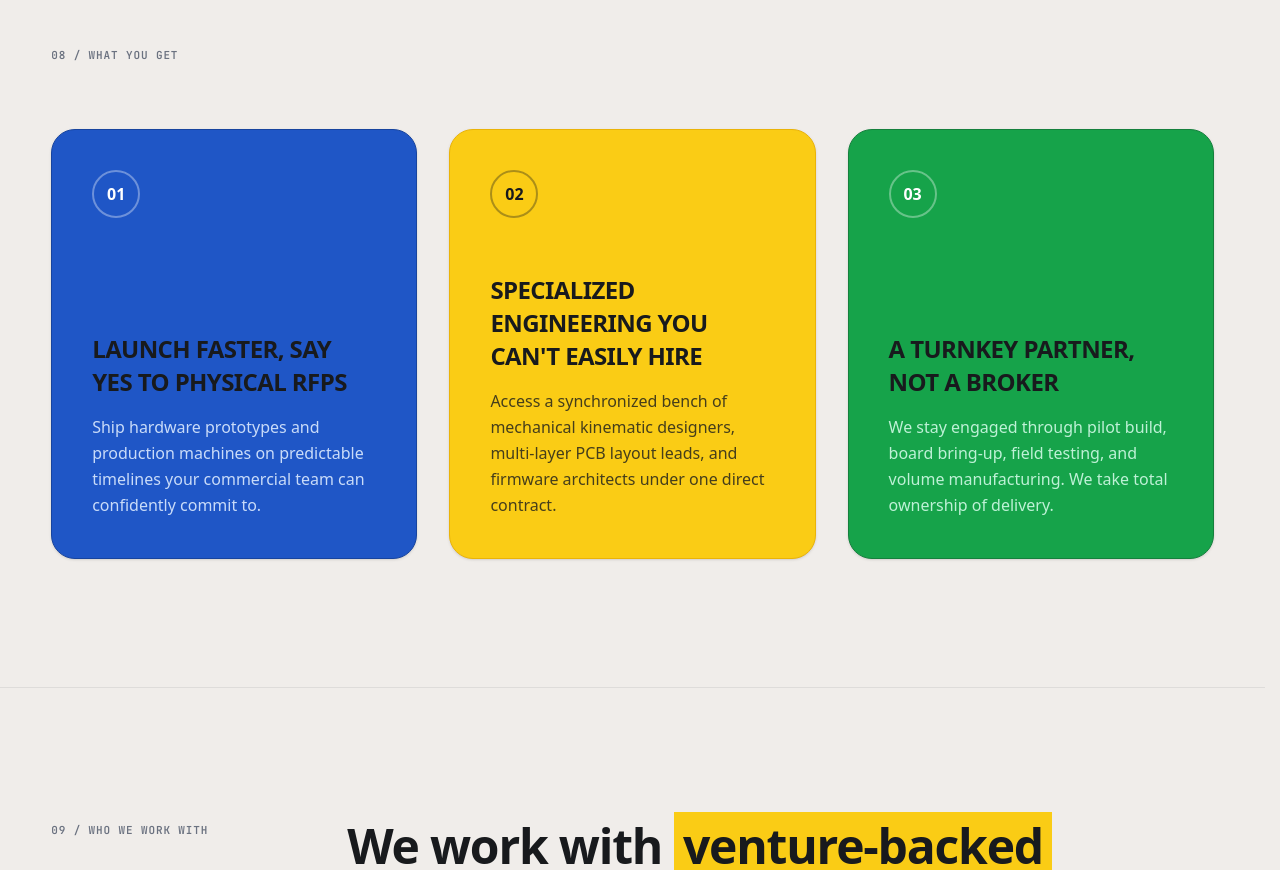
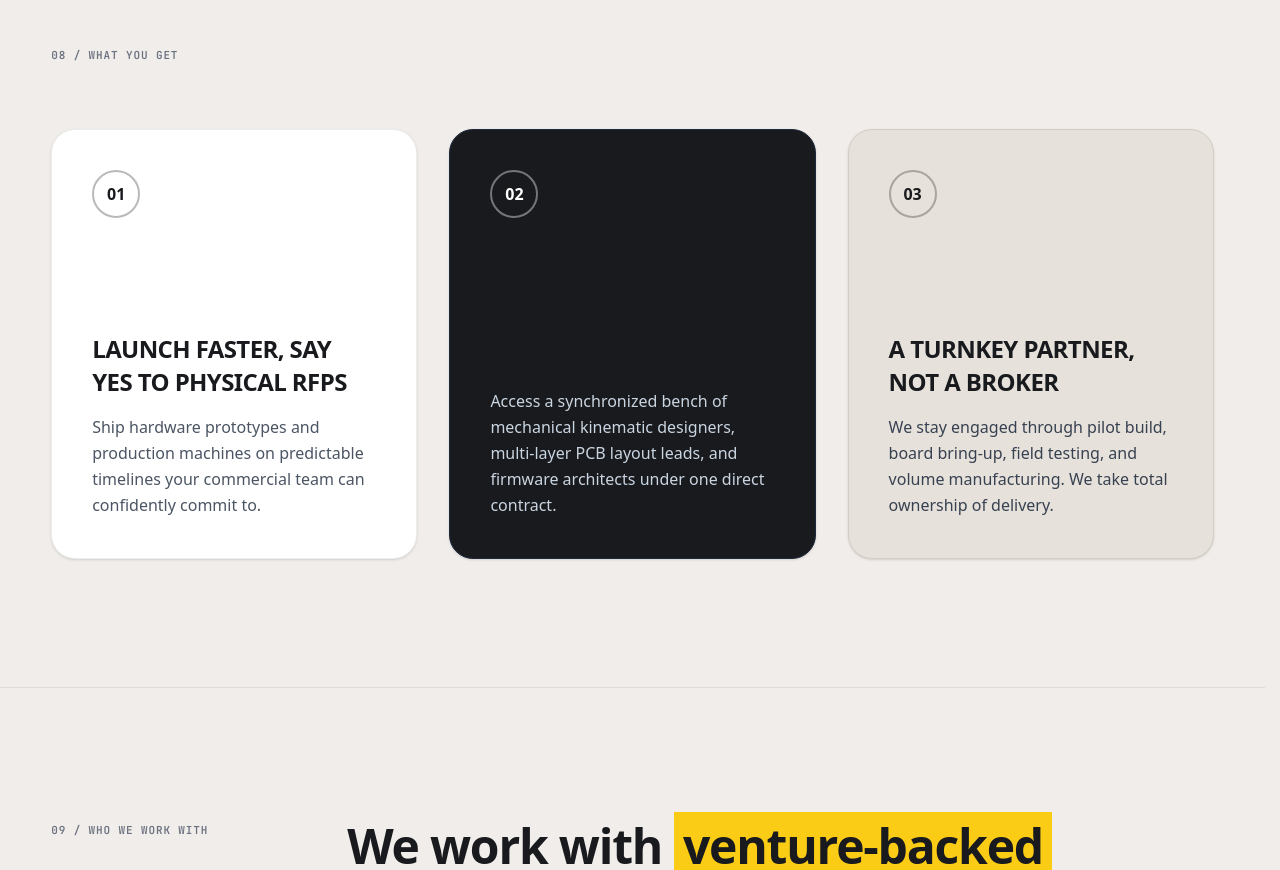
Before and after one commit to HarshaJyos/solvempire_test, a Next.js app: page / in a window 1280 px wide. Shown: the part 8500-9370 px from the top of the page. Built offline with nearby package versions, Linux system fonts and the light colour scheme.

Commit message:
style: differentiate 08 / what you get cards with architectural materials palette (White, Obsidian, Warm Sand)

```diff
--- a/src/components/home/IndiseaWhatYouGet.tsx
+++ b/src/components/home/IndiseaWhatYouGet.tsx
@@ -7,31 +7,31 @@ const BENEFITS = [
     num: "01",
     title: "Launch faster, say yes to physical RFPs",
     description: "Ship hardware prototypes and production machines on predictable timelines your commercial team can confidently commit to.",
-    bg: "bg-[#1F56C6]",
-    textPrimary: "text-white",
-    textSecondary: "text-blue-100/90",
-    borderCircle: "border-white/35",
-    borderCard: "border-[#17449E]",
+    bg: "bg-[#FFFFFF]",
+    textPrimary: "text-[#181A1D]",
+    textSecondary: "text-[#4B5563]",
+    borderCircle: "border-[#181A1D]/30",
+    borderCard: "border-[var(--border-hairline)] hover:border-[#1F56C6]",
   },
   {
     num: "02",
     title: "Specialized engineering you can't easily hire",
     description: "Access a synchronized bench of mechanical kinematic designers, multi-layer PCB layout leads, and firmware architects under one direct contract.",
-    bg: "bg-[#FACC15]",
-    textPrimary: "text-[#181A1D]",
-    textSecondary: "text-[#181A1D]/80",
-    borderCircle: "border-[#181A1D]/35",
-    borderCard: "border-[#EAB308]",
+    bg: "bg-[#181A1D]",
+    textPrimary: "text-white",
+    textSecondary: "text-slate-300",
+    borderCircle: "border-white/40",
+    borderCard: "border-slate-800 hover:border-slate-600 shadow-md",
   },
   {
     num: "03",
     title: "A turnkey partner, not a broker",
     description: "We stay engaged through pilot build, board bring-up, field testing, and volume manufacturing. We take total ownership of delivery.",
-    bg: "bg-[#16A34A]",
-    textPrimary: "text-white",
-    textSecondary: "text-emerald-100/90",
-    borderCircle: "border-white/35",
-    borderCard: "border-[#15803D]",
+    bg: "bg-[#E6E1DA]",
+    textPrimary: "text-[#181A1D]",
+    textSecondary: "text-[#374151]",
+    borderCircle: "border-[#181A1D]/30",
+    borderCard: "border-[#D4CDC4] hover:border-slate-500",
   },
 ];
 
```
